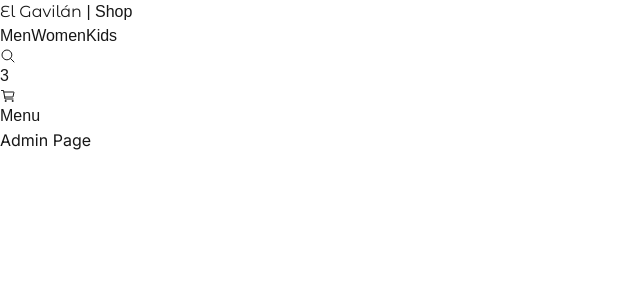
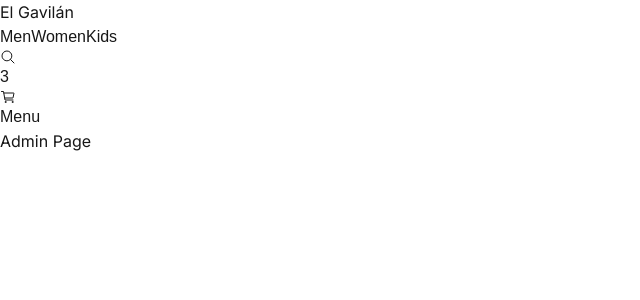
Before and after one commit to dracudev/gavilan-shop, a Next.js app: page /admin in a window 1280 px wide. Shown: the top 300 px of the page, without its empty margins (0-640 px from the left). Built offline with nearby package versions, Linux system fonts and the light colour scheme.

Commit message:
Enhance ProductItem hover effect

```diff
--- a/src/components/ui/navbar/navbar.tsx
+++ b/src/components/ui/navbar/navbar.tsx
@@ -8,10 +8,11 @@ export const Navbar = () => {
       {/* Logo */}
       <div>
         <Link href="/">
-          <span className={`${titleFont.className} antialiased font-bold`}>
+          <span
+            className={`${titleFont.className} antialiased font-bold text-xl`}
+          >
             El Gavilán
           </span>
-          <span> | Shop</span>
         </Link>
       </div>
 
@@ -19,21 +20,21 @@ export const Navbar = () => {
       <div className="hidden sm:block">
         <Link
           href="/category/men"
-          className="m-2 p-2 rounded-md transition-all hover:bg-orange-600"
+          className="m-2 p-2 rounded-md transition-all hover:text-orange-600"
         >
           Men
         </Link>
 
         <Link
           href="/category/women"
-          className="m-2 p-2 rounded-md transition-all hover:bg-orange-600"
+          className="m-2 p-2 rounded-md transition-all hover:text-orange-600"
         >
           Women
         </Link>
 
         <Link
           href="/category/kids"
-          className="m-2 p-2 rounded-md transition-all hover:bg-orange-600"
+          className="m-2 p-2 rounded-md transition-all hover:text-orange-600"
         >
           Kids
         </Link>
@@ -47,14 +48,14 @@ export const Navbar = () => {
 
         <Link href="/cart" className="mx-2">
           <div className="relative">
-            <span className="absolute text-xs rounded-full px-1 font-bold -top-2 -right-2 bg-blue-700 text-white">
+            <span className="absolute text-xs rounded-full px-1 font-bold -top-2 -right-2 bg-orange-600 text-white">
               3
             </span>
             <IoCartOutline className="w-5 h-5" />
           </div>
         </Link>
 
-        <button className="m-2 p-2 rounded-md transition-all hover:bg-orange-600">
+        <button className="m-2 p-2 rounded-md transition-all hover:text-orange-600">
           Menu
         </button>
       </div>
--- a/src/config/fonts.ts
+++ b/src/config/fonts.ts
@@ -1,11 +1,11 @@
-import { Inter, Montserrat_Alternates } from "next/font/google";
+import { Inter } from "next/font/google";
 
 export const inter = Inter({
   variable: "--font-inter",
   subsets: ["latin"],
 });
 
-export const titleFont = Montserrat_Alternates({
+export const titleFont = Inter({
   subsets: ["latin"],
   weight: ["400", "500", "600", "700"],
 });
```
Also changed, not shown: src/components/products/product-grid/product-item.tsx (+9 -2 lines).
